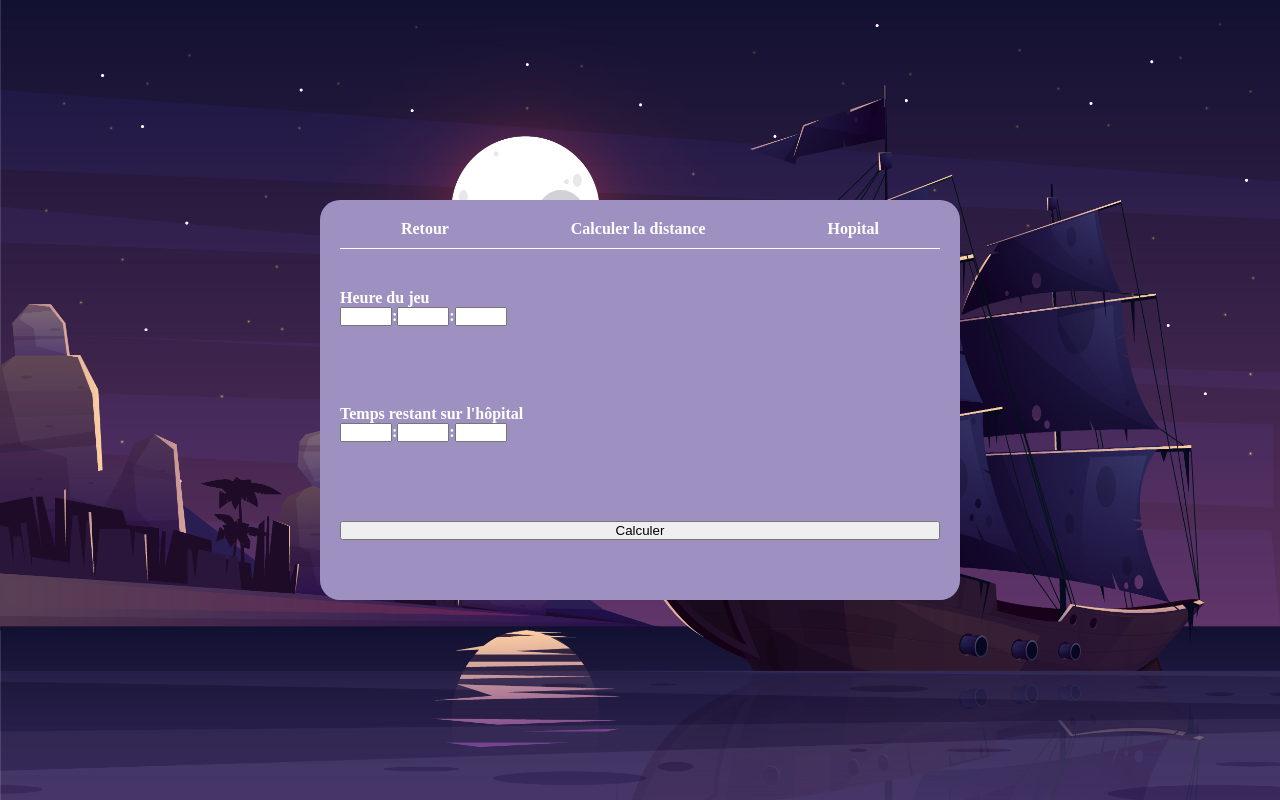
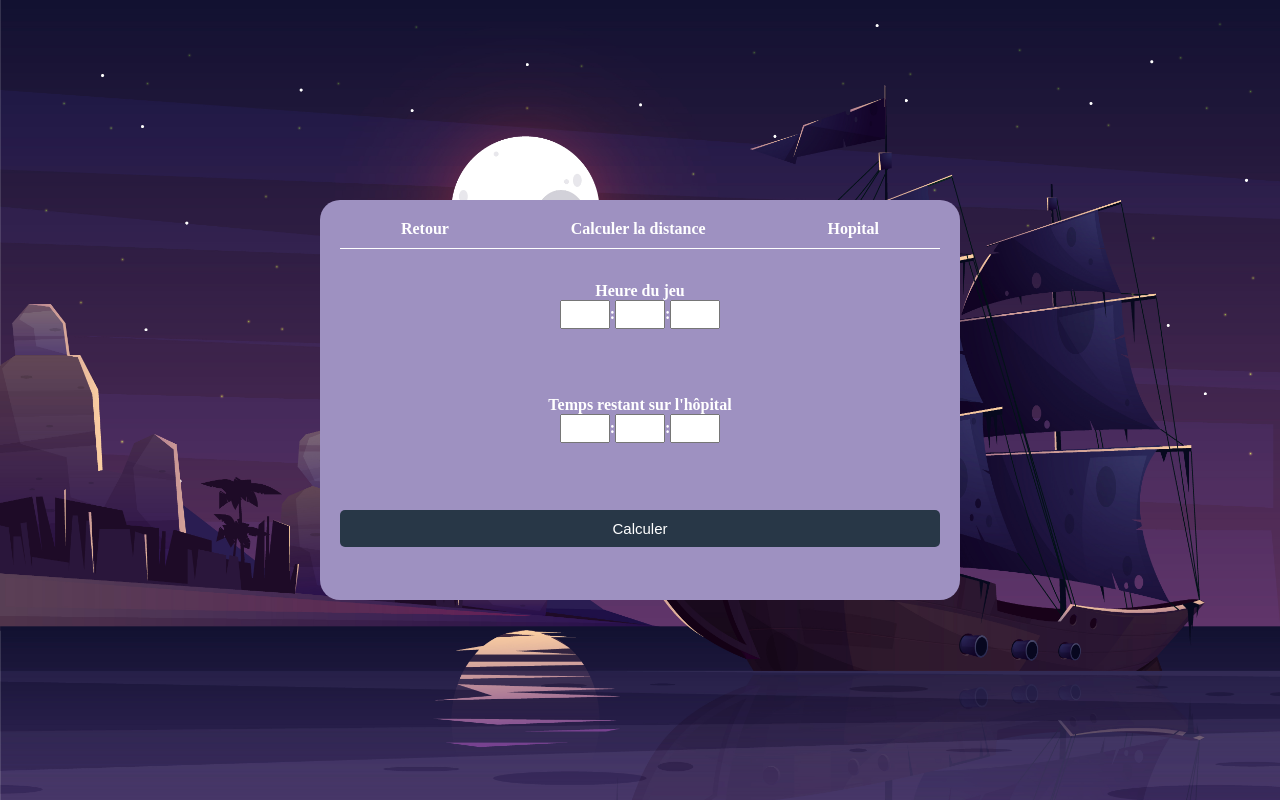
Before and after one commit to D-D-f/Application-de-calcul, a React (Vite) app: page /hopital in a window 1280 px wide. Built offline with nearby package versions, Linux system fonts and the light colour scheme.

Commit message:
update hopital

```diff
--- /dev/null
+++ b/src/Pages/Hopital/Hopital.css
@@ -0,0 +1,12 @@
+.form_hopital {
+    display: flex;
+    justify-content: center;
+    align-items: center;
+}
+
+.block_hopital {
+    display: flex;
+    flex-direction: column;
+    justify-content: center;
+    align-items: center;
+}
--- a/src/Pages/Hopital/Hopital.jsx
+++ b/src/Pages/Hopital/Hopital.jsx
@@ -1,5 +1,6 @@
 import {useForm} from "react-hook-form";
 import {useState} from "react";
+import "./Hopital.css";
 
 const Hopital = () => {
     const [timeHopital, setTimeHopital] = useState([])
@@ -37,24 +38,24 @@ const Hopital = () => {
     }
 
     return (
-        <form onSubmit={handleSubmit(onSubmit)}>
-            <div>
-                <label >Heure du jeu</label>
+        <form className={"form_hopital"} onSubmit={handleSubmit(onSubmit)}>
+            <div className={"block_hopital"}>
+                <label>Heure du jeu</label>
                 <div>
-                    <input {...register('heures')} min={"0"} max={"23"} type="number"/><span>:</span><input {...register('minutes')} min={"0"} max={"59"} type="number" /><span>:</span><input {...register('secondes')} min={"0"} max={"59"} type="number" />
+                    <input className="time"  {...register('heures')} min={"0"} max={"23"} type="number"/><span>:</span><input className="time" {...register('minutes')} min={"0"} max={"59"} type="number" /><span>:</span><input className="time" {...register('secondes')} min={"0"} max={"59"} type="number" />
                 </div>
             </div>
-            <div>
+            <div className={"block_hopital"}>
                 <label>Temps restant sur l'hôpital</label>
                 <div>
-                    <input {...register('heure')} min={"0"} max={"23"} type="number"/><span>:</span><input {...register('minute')} min={"0"} max={"59"} type="number"/><span>:</span><input
-                    {...register('seconde')} min={"0"} max={"59"} type="number"/>
+                    <input className="time"  {...register('heure')} min={"0"} max={"23"} type="number"/><span>:</span><input className="time" {...register('minute')} min={"0"} max={"59"} type="number"/><span>:</span><input
+                    className="time" {...register('seconde')} min={"0"} max={"59"} type="number"/>
                 </div>
             </div>
 
             {timeHopital.length !== 0 && <p>Heure d'attaque: {timeHopital[timeHopital.length -1].h}:{timeHopital[timeHopital.length -1].m}:{timeHopital[timeHopital.length -1].s}</p>}
 
-            <button type={"submit"}>Calculer</button>
+            <button className={"button"} type={"submit"}>Calculer</button>
         </form>
     )
 }
```
